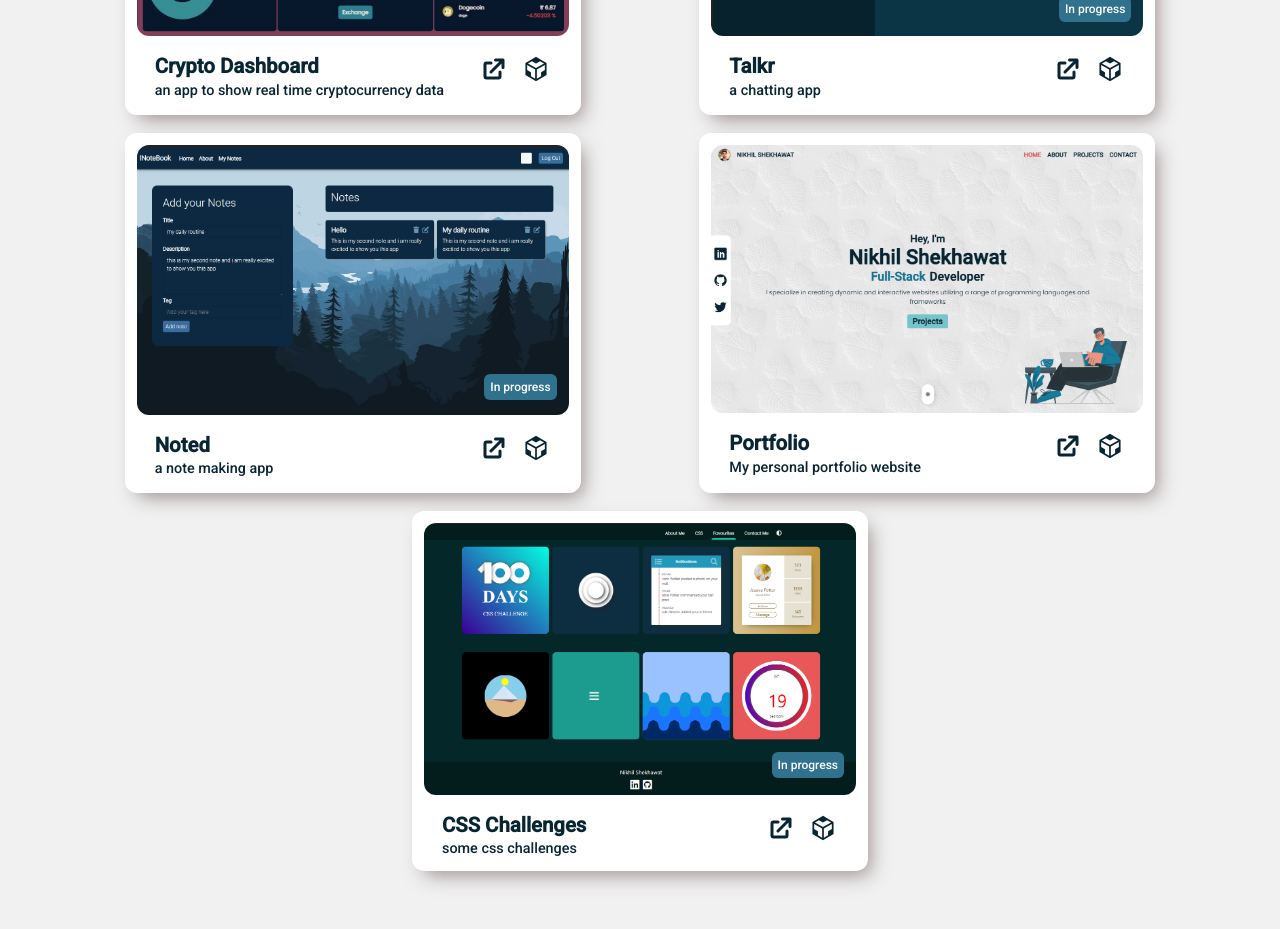
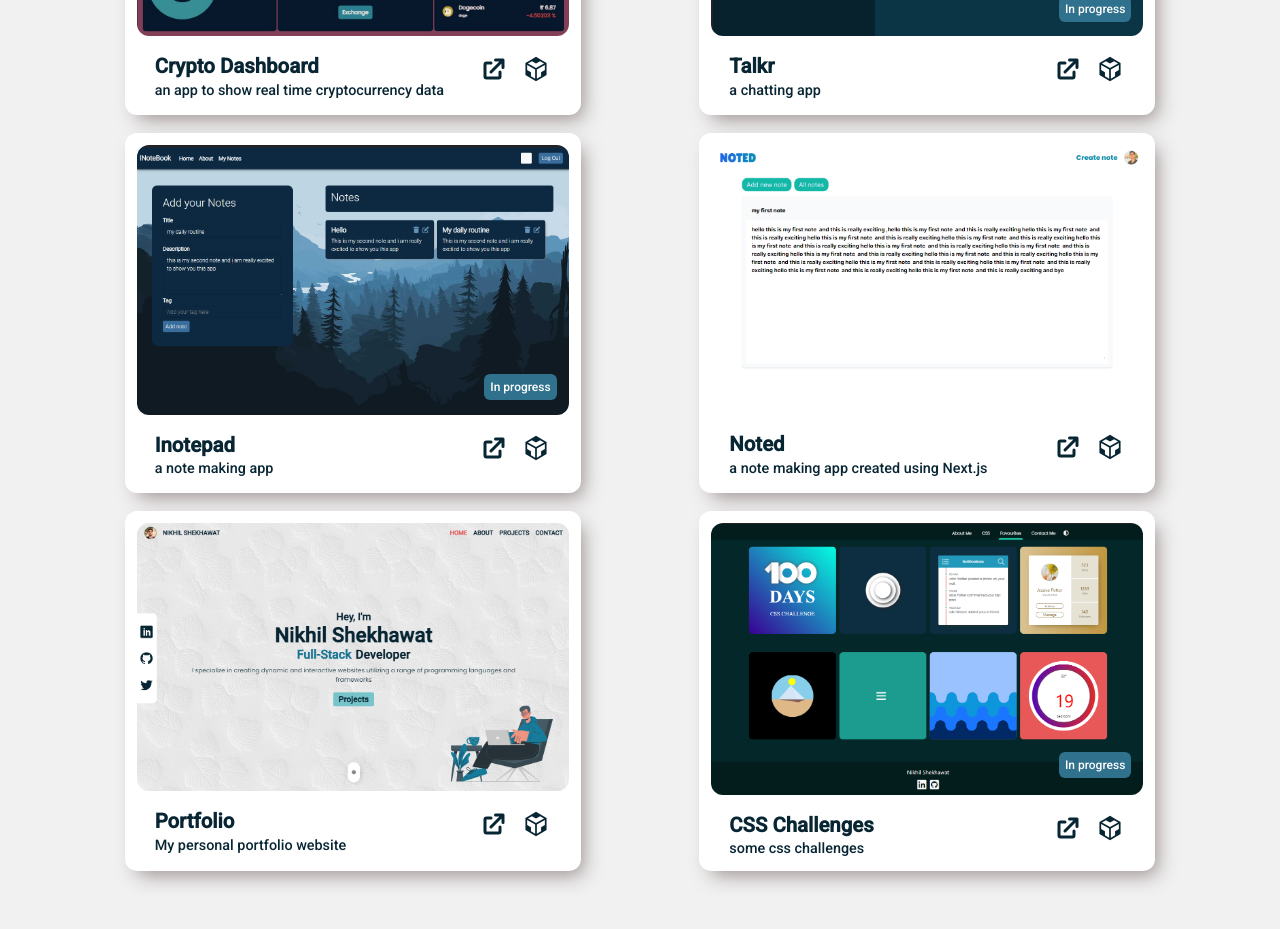
Before and after one commit to nikhil-223/myPortfolio, a React (Create React App) app: page / in a window 1280 px wide. Shown: the part 2180-3109 px from the top of the page. Built offline with nearby package versions, Linux system fonts and the light colour scheme.

Commit message:
noted project added

```diff
--- a/src/components/projects/Projects.js
+++ b/src/components/projects/Projects.js
@@ -1,6 +1,7 @@
 import React from "react";
 import "./Projects.css";
 import crypto from "../../images/crypto.jpg";
+import Noted from "../../images/Noted.png";
 import portfolio from "../../images/Portfolio.png";
 import inotepad from "../../images/inotepad.png";
 import chatApp from "../../images/chatApp.png";
@@ -26,12 +27,20 @@ const Projects = () => {
 			projectURL: "https://chatttingapp.netlify.app",
 		},
 		{
-			projectName: "Noted",
+			projectName: "Inotepad",
 			aboutProject: "a note making app",
 			description: "In progress",
 			imgURL: inotepad,
 			github: "https://github.com/nikhil-223/inotepad",
 			projectURL: "https://inotepad.netlify.app",
+		},
+		{
+			projectName: "Noted",
+			aboutProject: "a note making app created using Next.js",
+			description: "",
+			imgURL: Noted,
+			github: "https://github.com/nikhil-223/noted",
+			projectURL: "https://tobenoted.vercel.app",
 		},
 		{
 			projectName: "Portfolio",
```
Also changed, not shown: src/images/Noted.png (added).
